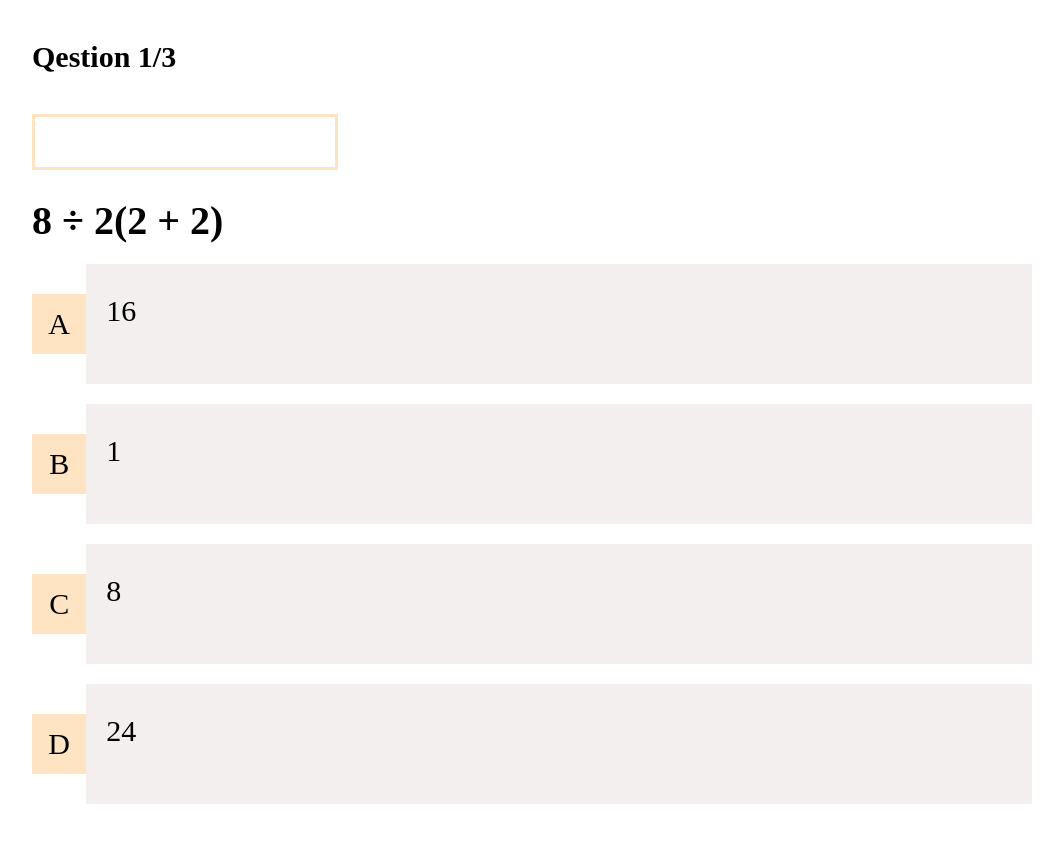
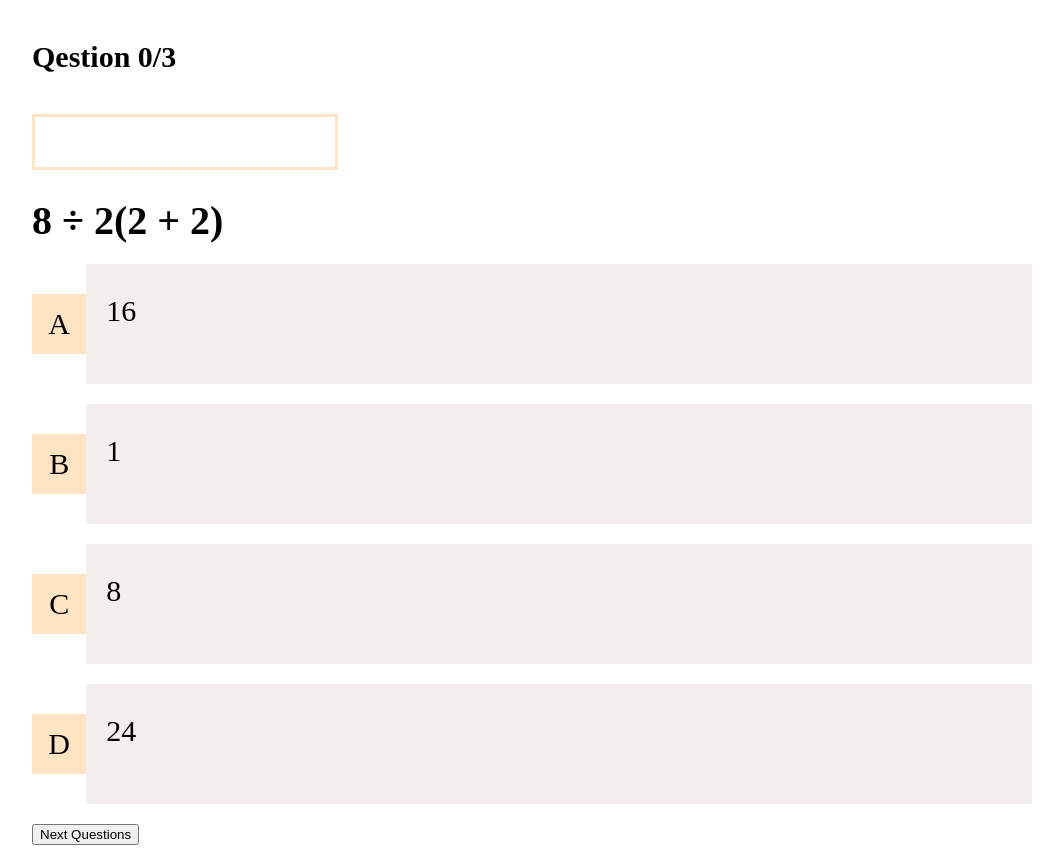
Before and after one commit to SanazBHMN/QuizApp, a Vue app: page /quiz/1 in a window 1280 px wide. Shown: the whole page, without its empty margins (108-1171 px from the left). Before the commit the page ends 824 px from the top, so only its background shows below. Built offline with nearby package versions, Linux system fonts and the light colour scheme.

Commit message:
Loop through questions

```diff
--- a/src/components/QuizHeader.vue
+++ b/src/components/QuizHeader.vue
@@ -1,6 +1,12 @@
+<script setup>
+import { defineProps } from "vue";
+
+const { questionStatus } = defineProps(["questionStatus"]);
+</script>
+
 <template>
   <header>
-        <h4>Qestion 1/3</h4>
+    <h4>Qestion {{ questionStatus }}</h4>
     <div class="bar">
       <div class="completion"></div>
     </div>
--- a/src/views/QuizView.vue
+++ b/src/views/QuizView.vue
@@ -2,23 +2,31 @@
 import Question from "../components/Question.vue";
 import QuizHeader from "../components/QuizHeader.vue";
 import { useRoute } from "vue-router";
-import { ref } from "vue";
+import { ref, watch } from "vue";
 import quizes from "../data/quizes.json";
 
 const route = useRoute();
+const quizId = parseInt(route.params.id);
+const quiz = quizes.find((q) => q.id === quizId);
+const currentQuestionIndex = ref(0);
+const questionStatus = ref(
+  `${currentQuestionIndex.value}/${quiz.questions.length}`
+);
 
-const quizId = parseInt(route.params.id);
-
-const quiz = quizes.find((q) => q.id === quizId);
-
-const currentQuestionIndex = ref(0);
+watch(
+  () => currentQuestionIndex.value,
+  () => {
+    questionStatus.value = `${currentQuestionIndex.value}/${quiz.questions.length}`;
+  }
+);
 </script>
 
 <template>
   <div>
-    <QuizHeader />
+    <QuizHeader :questionStatus="questionStatus" />
     <div>
       <Question :question="quiz.questions[currentQuestionIndex]" />
     </div>
   </div>
+  <button @click="currentQuestionIndex++">Next Questions</button>
 </template>
```
Lines whose indentation alone changed are shown as unchanged.
